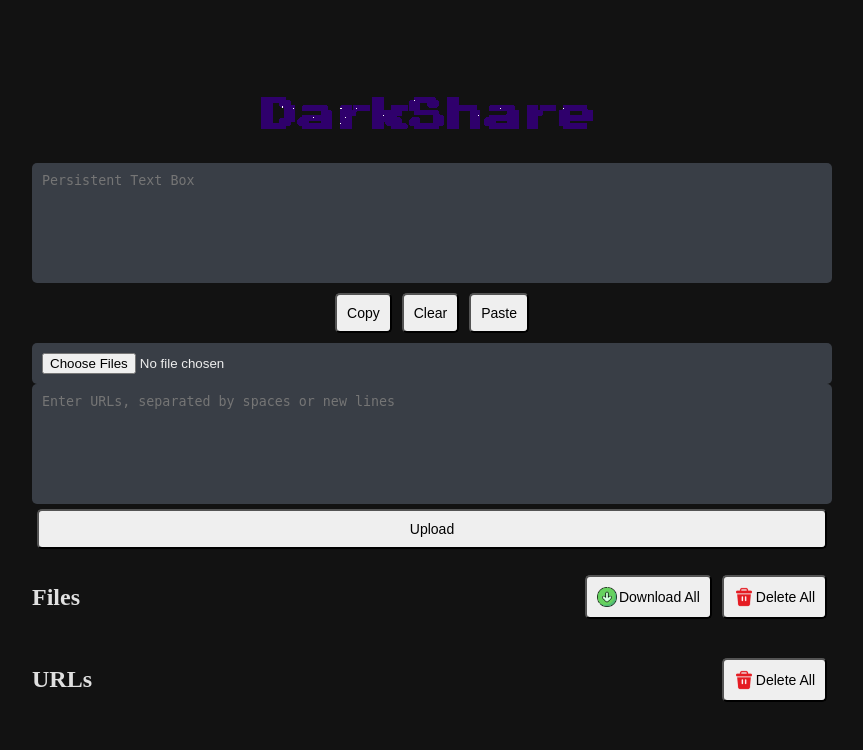
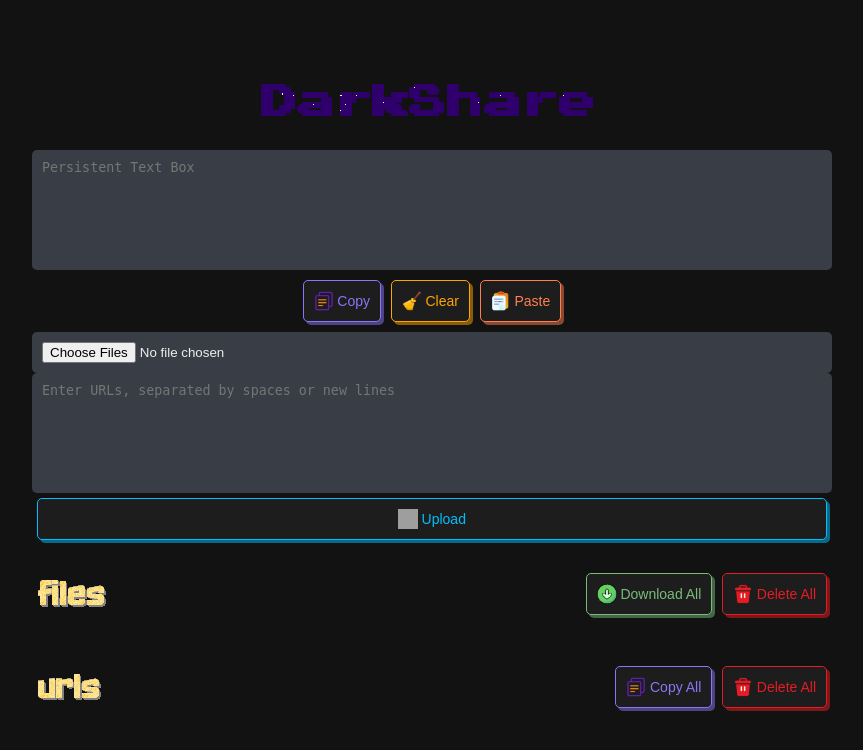
Before and after one commit to Yushi47/DarkShare, a Flask app: page / in a window 1280 px wide. Shown: the top 750 px of the page, without its empty margins (208-1071 px from the left). Run offline with Flask 2, Linux system fonts and the light colour scheme; parts of the project's set-up code (start-up, migrations or seed data) failed here and were passed over; grey boxes are pictures that could not be loaded.

Commit message:
Updated HTML

```diff
--- a/templates/index.html
+++ b/templates/index.html
@@ -15,64 +15,75 @@
     <meta name="msapplication-TileColor" content="#da532c">
     <meta name="theme-color" content="#ffffff">
 </head>
-<body onload="loadText()">
+<body>
     <div class="container">
         <h1><img src="{{ url_for('static', filename='icons/darkshare-icon.gif') }}" alt="title" class="darkshare-icon"></h1>
         <form method="post" enctype="multipart/form-data">
             <textarea id="persistent-text" placeholder="Persistent Text Box" oninput="saveText()"></textarea>
             <div class="button-group">
-                <button type="button" class="copy-button" onclick="copyText()">Copy</button>
-                <button type="button" class="clear-button" onclick="clearText()">Clear</button>
-                <button type="button" class="paste-button" onclick="pasteText()">Paste</button>
+                <button type="button" class="single-copy-with-text" onclick="copyText()">
+                    <img src="{{ url_for('static', filename='icons/copy-icon.png') }}" alt="Copy" class="button-icon"> Copy
+                </button>
+                <button type="button" class="clear" onclick="clearText()">
+                    <img src="{{ url_for('static', filename='icons/clear-icon.png') }}" alt="Clear" class="button-icon"> Clear
+                </button>
+                <button type="button" class="paste" onclick="pasteText()">
+                    <img src="{{ url_for('static', filename='icons/paste-icon.png') }}" alt="Paste" class="button-icon"> Paste
+                </button>
             </div>
             <input type="file" name="files[]" multiple>
             <textarea name="url" placeholder="Enter URLs, separated by spaces or new lines"></textarea>
-            <button type="submit" class="upload-button">Upload</button>
+            <button type="submit" class="upload">
+                <img src="{{ url_for('static', filename='icons/upload-icon.png') }}" alt="Upload" class="button-icon"> Upload
+            </button>
         </form>
         <div class="header-actions">
-            <h2>Files</h2>
-            <button class="icon-button" onclick="downloadAllFiles()">
-                <img src="{{ url_for('static', filename='icons/download-icon.png') }}" alt="Download All" class="icon"> Download All
+            <h2><img src="{{ url_for('static', filename='icons/files-icon.gif') }}" alt="Files" class="files-icon"></h2>
+            <button class="download-all" onclick="downloadAllFiles()">
+                <img src="{{ url_for('static', filename='icons/download-icon.png') }}" alt="Download All" class="button-icon"> Download All
             </button>
-            <button class="icon-button" onclick="confirmDeleteAllFiles()">
-                <img src="{{ url_for('static', filename='icons/delete-icon.png') }}" alt="Delete All" class="icon"> Delete All
+            <button class="delete-all" onclick="confirmDeleteAllFiles()">
+                <img src="{{ url_for('static', filename='icons/delete-icon.png') }}" alt="Delete All" class="button-icon"> Delete All
             </button>
         </div>
         <ul id="file-list">
             {% for file in files %}
                 <li id="{{ file | urlencode }}">
                     <img src="{{ url_for('static', filename='icons/' + get_file_type(file) + '.png') }}" alt="File" class="file-icon">
-                    <a href="{{ url_for('file_ops.uploaded_file', filename=file) }}" target="_blank">{{ file }}</a>
-                    <a href="{{ url_for('file_ops.uploaded_file', filename=file) }}" download class="icon-button">
+                    <a href="{{ url_for('file_ops.uploaded_file', filename=file) }}" target="_blank" class="file-name">{{ file }}</a>
+                    <a href="{{ url_for('file_ops.uploaded_file', filename=file) }}" download="{{ file }}" class="single-download">
                         <img src="{{ url_for('static', filename='icons/download-icon.png') }}" alt="Download" class="icon">
                     </a>
-                    <button class="icon-button" data-filename="{{ file | urlencode }}" onclick="confirmDelete('{{ file | urlencode }}')">
+                    <button class="single-delete" data-filename="{{ file | urlencode }}" onclick="confirmDelete('{{ file | urlencode }}')">
                         <img src="{{ url_for('static', filename='icons/delete-icon.png') }}" alt="Delete" class="icon">
                     </button>
                 </li>
             {% endfor %}
         </ul>
         <div class="header-actions">
-            <h2>URLs</h2>
-            <button class="icon-button" onclick="confirmDeleteAllUrls()">
-                <img src="{{ url_for('static', filename='icons/delete-icon.png') }}" alt="Delete All" class="icon"> Delete All
+            <h2><img src="{{ url_for('static', filename='icons/urls-icon.gif') }}" alt="Files" class="urls-icon"></h2>
+            <button class="copy-all" onclick="copyAllUrls()">
+                <img src="{{ url_for('static', filename='icons/copy-icon.png') }}" alt="Copy All" class="button-icon"> Copy All
+            </button>
+            <button class="delete-all" onclick="confirmDeleteAllUrls()">
+                <img src="{{ url_for('static', filename='icons/delete-icon.png') }}" alt="Delete All" class="button-icon"> Delete All
             </button>
         </div>
         <ul id="url-list">
             {% for url in urls %}
                 <li id="{{ url | urlencode }}">
                     <img src="{{ url_for('static', filename='icons/link-icon.png') }}" alt="Link" class="link-icon">
-                    <a href="{{ url }}" target="_blank">{{ url }}</a>
-                    <button class="icon-button" data-url="{{ url | urlencode }}" onclick="confirmDeleteUrl('{{ url | urlencode }}')">
+                    <a href="{{ url }}" target="_blank" class="url-name">{{ url }}</a>
+                    <button class="single-copy" data-url="{{ url | urlencode }}" onclick="copyUrl('{{ url | urlencode }}')">
+                        <img src="{{ url_for('static', filename='icons/copy-icon.png') }}" alt="Copy" class="icon">
+                    </button>
+                    <button class="single-delete" data-url="{{ url | urlencode }}" onclick="confirmDeleteUrl('{{ url | urlencode }}')">
                         <img src="{{ url_for('static', filename='icons/delete-icon.png') }}" alt="Delete" class="icon">
                     </button>
                 </li>
             {% endfor %}
         </ul>
     </div>
-    <script type="module" src="{{ url_for('static', filename='assets/js/clipboard.js') }}"></script>
-    <script type="module" src="{{ url_for('static', filename='assets/js/utils.js') }}"></script>
-    <script type="module" src="{{ url_for('static', filename='assets/js/delete.js') }}"></script>
     <script type="module" src="{{ url_for('static', filename='assets/js/script.js') }}"></script>
 </body>
 </html>
```
